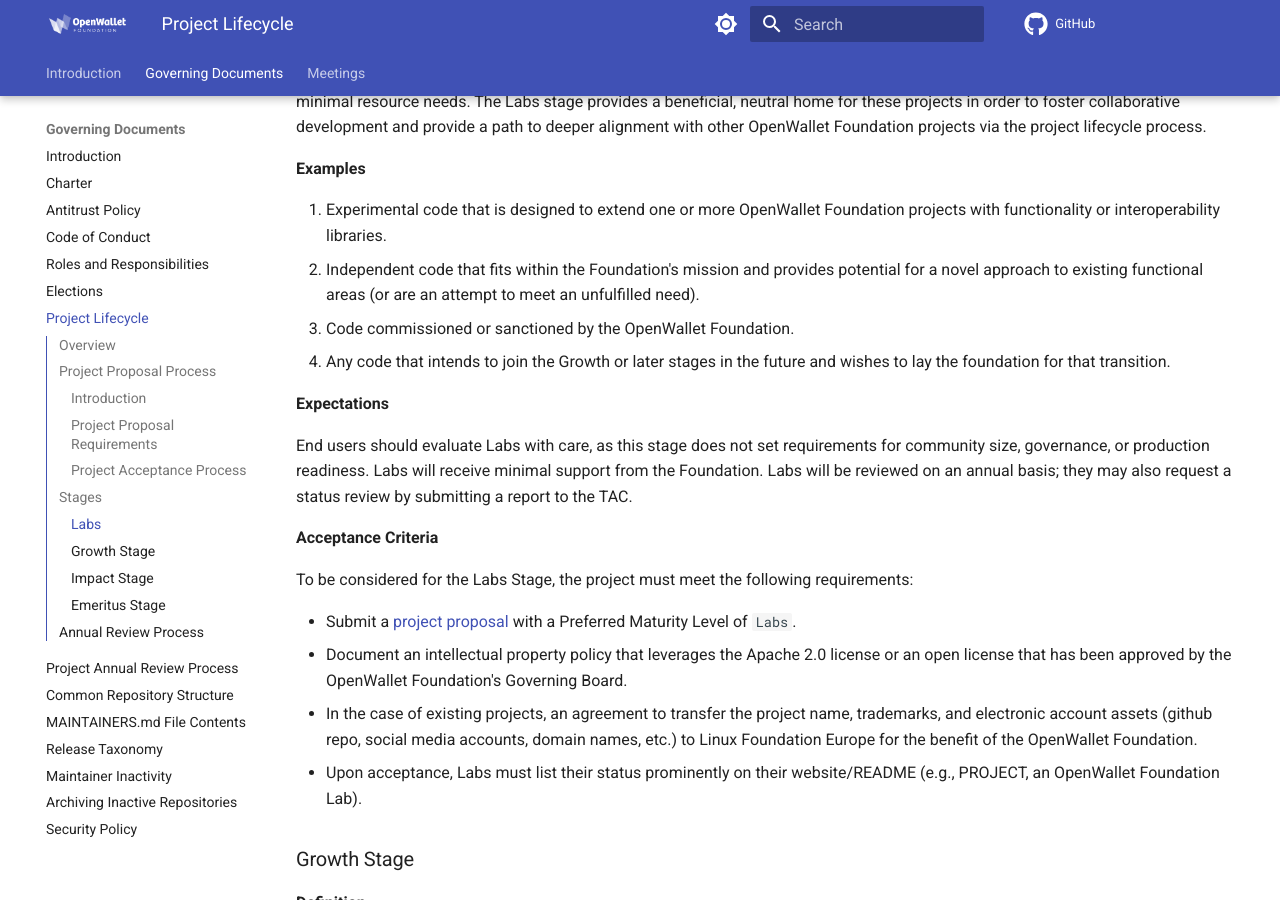
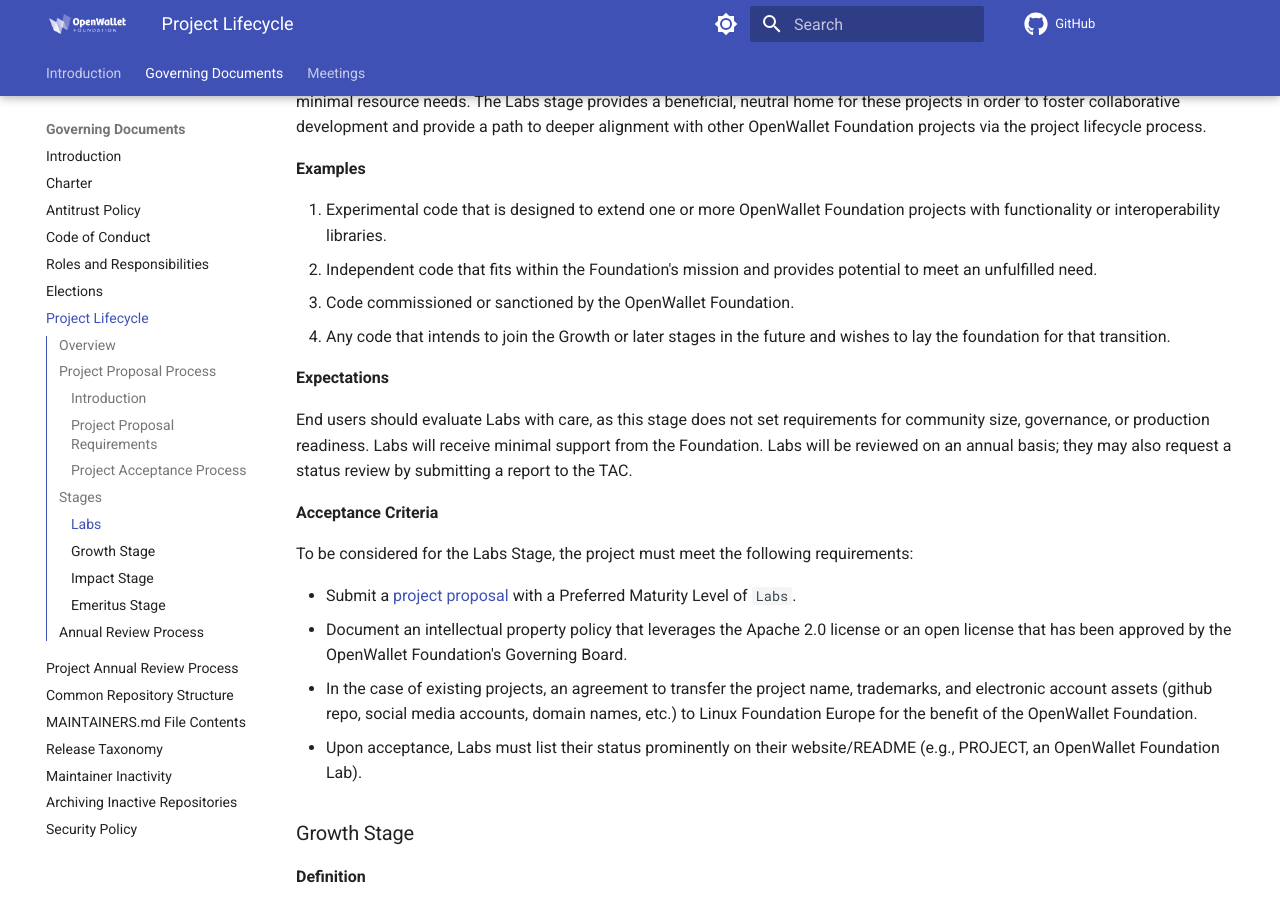
Before and after one commit to openwallet-foundation/tac, an MkDocs documentation site: the page built from docs/governance/project-lifecycle.md, in a window 1280 px wide and 900 px high, scrolled down 2651 px. Built offline with MkDocs 1.6.1 and Material for MkDocs 9.7.7, drawn with Linux system fonts in a browser that asks for light colours; comment, search, counter and statistics services are not loaded; some of the changed text lies outside the part shown.

Commit message:
Remove novel example from Labs and adds differentiation requirement to Impact.
Signed-off-by: Tracy Kuhrt <tracy.a.kuhrt@accenture.com>

```diff
--- a/docs/governance/project-lifecycle.md
+++ b/docs/governance/project-lifecycle.md
@@ -80,7 +80,7 @@
 **Examples**
 
 1. Experimental code that is designed to extend one or more OpenWallet Foundation projects with functionality or interoperability libraries.
-1. Independent code that fits within the Foundation's mission and provides potential for a novel approach to existing functional areas (or are an attempt to meet an unfulfilled need).
+1. Independent code that fits within the Foundation's mission and provides potential to meet an unfulfilled need.
 1. Code commissioned or sanctioned by the OpenWallet Foundation.
 1. Any code that intends to join the Growth or later stages in the future and wishes to lay the foundation for that transition.
 
```
Also changed, not shown: other parts of docs/governance/project-lifecycle.md (+1 -0 lines).
